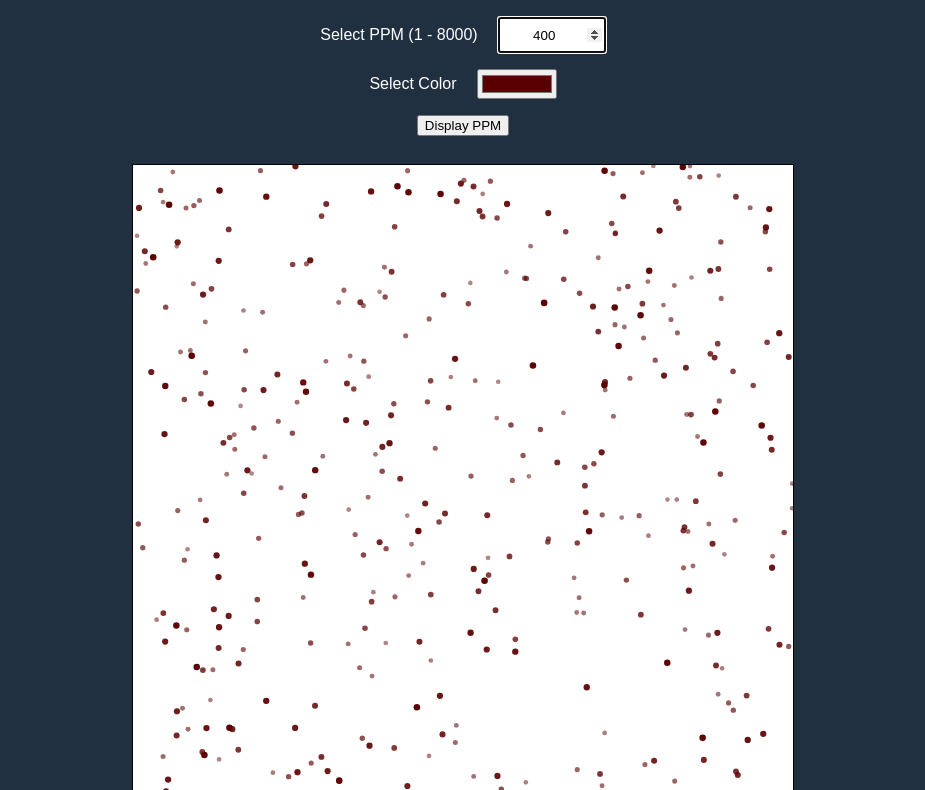
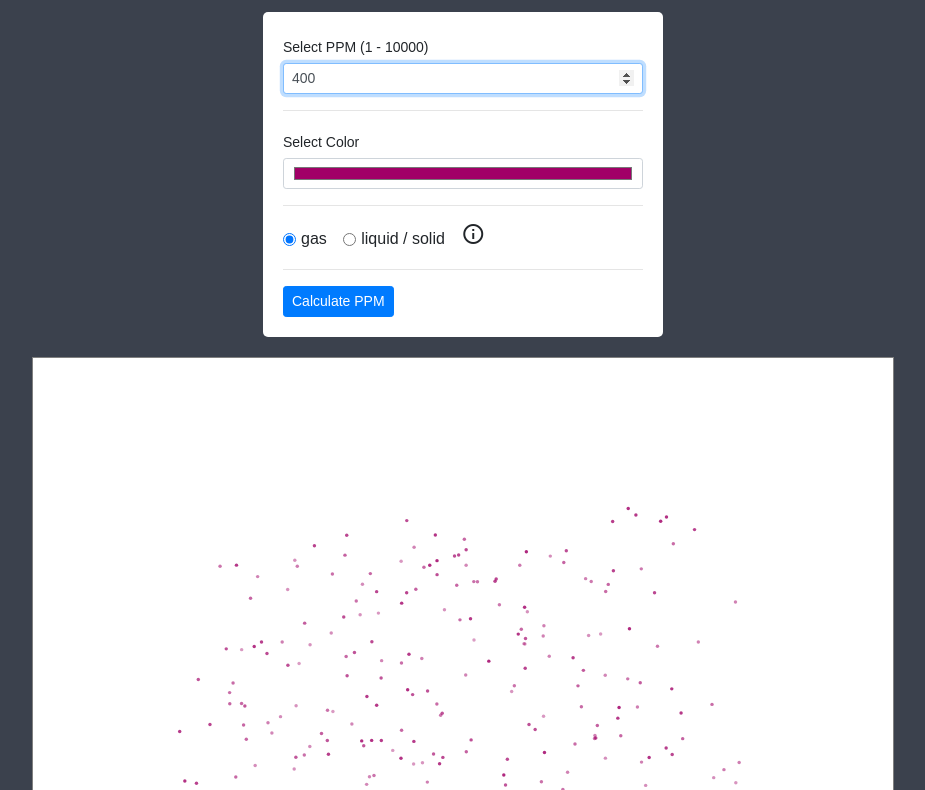
Before and after one commit to MStonehouse/ppm-data-visualization, a plain HTML site: page index.html in a window 1280 px wide. Shown: the part 84-874 px from the top of the page, without its empty margins (177-1102 px from the left). Drawn offline with nearby package versions, Linux system fonts and the light colour scheme.

Commit message:
Complete rework to add 3D visualization

```diff
--- a/index.html
+++ b/index.html
@@ -4,12 +4,20 @@
 <head>
   <meta charset="utf-8">
   <meta name="viewport" content="width=device-width, initial-scale=1">
-    <meta name="robots" content="noindex, noarchive, nosnippet, follow">
+
+  <!-- bootstrap styling -->
+  <link rel="stylesheet" href="https://stackpath.bootstrapcdn.com/bootstrap/4.5.0/css/bootstrap.min.css" integrity="sha384-9aIt2nRpC12Uk9gS9baDl411NQApFmC26EwAOH8WgZl5MYYxFfc+NcPb1dKGj7Sk" crossorigin="anonymous">
+
+
+  <!-- google icons -->
+  <link href="https://fonts.googleapis.com/icon?family=Material+Icons" rel="stylesheet">
+
   <title>PPM Visualization</title>
+
   <style>
-
-        html, body {
-            background-color: #203040;
+    html,
+    body {
+      background-color: #3b414d;
       font-family: Arial;
       width: 100%;
       margin: 0;
@@ -18,7 +26,7 @@
 
     h1 {
       font-size: 38px;
-            color: #FFA500;
+      color: #fff;
       margin: 25px 0 25px 0;
     }
 
@@ -31,46 +39,33 @@
 
     canvas {
       background-color: #FFFFFF;
-            border: 1px solid black;
-            margin-top: 20px;
-            margin-bottom: 20px;
+      border: 1px solid grey;
+      margin: 0 auto 2.5vw auto;
     }
 
     #container {
-            max-width: 700px;
       margin: 0 auto;
       text-align: center;
       overflow: auto;
-        }
-
-        .input-labels {
-          color: #FFFFFF;
     }
 
     #range-value {
       color: #FFFFFF
     }
 
-        #number-of-dots {
-          text-align: center;
-          height: 30px;
-          width: 100px;
+    #input-container {
+      width: 90vw;
+      max-width: 400px;
+      background-color: #ffffff;
+      padding: 20px;
+      margin: 0 auto 20px auto;
+      border-radius: 5px;
+      text-align: left;
     }
 
-        #ppm-color {
-          height: 30px;
-          width: 80px;
-        }
-
-        .selector-div {
-          display: flex;
-          align-items: center;
-          justify-content: center;
-        }
-
-        .selector-element {
-          display: inline-block;
-          padding: 8px 10px;
+    .info-icon:hover {
+      color: #007bff;
+      cursor: pointer;
     }
 
     @media only screen and (max-width: 500px) {
@@ -78,118 +73,168 @@
         font-size: 34px;
       }
     }
-
   </style>
 </head>
 
-<body onload="calculatePPM()" onresize="calculatePPM()">
+<body onresize="windowResize()">
   <div id="container">
     <h1>PPM Visualization</h1>
 
-        <div class="selector-div">
-          <div class="selector-element">
-            <label for="number-of-dots" class="input-labels">Select PPM (1 - 8000)</label>
-          </div>
-          <div class="selector-element">
-            <input type="number" id="number-of-dots" name="number-of-dots" min="1" max="8000" value="400" autofocus>
-          </div>
+    <div id="input-container">
+      <div class="form-group">
+        <label class="col-form-label col-form-label-sm" for="number-of-dots">Select PPM (1 - 10000)</label>
+        <input class="form-control form-control-sm" type="number" id="number-of-dots" name="number-of-dots" min="1" max="10000" value="400" autofocus>
       </div>
 
-        <div class="selector-div">
-          <div class="selector-element">
-            <label for="ppm-color" class="input-labels">Select Color</label>
-          </div>
-          <div class="selector-element">
-            <input type="color" id="ppm-color" name="ppm-color" value="#5B0000">
-          </div>
+      <hr>
+
+      <div class="form-group">
+        <label class="col-form-label col-form-label-sm" for="ppm-color">Select Color</label>
+        <input class="form-control form-control-sm" type="color" id="ppm-color" name="ppm-color" value="#a10067">
       </div>
 
+      <hr>
 
-        <div class="selector-div">
-          <div class="selector-element">
-            <button type="button" id="runPPM">Display PPM</button>
+      <div class="form-group">
+
+        <div class="form-check form-check-inline">
+          <input class="form-check-input" type="radio" id="gas" name="statetype" value="300" checked>
+          <label for="gas" class="form-check-label">gas</label>
         </div>
+
+        <div class="form-check form-check-inline">
+          <input class="form-check-input" type="radio" id="liquid-solid>" name="statetype" value="100">
+          <label for="liquid-solid" class="form-check-label">liquid &#x2f; solid</label>
+        </div>
+
+        <div class="form-check form-check-inline">
+          <i class="material-icons info-icon" onclick="alert('')">info_outline</i>
+        </div>
+
+      </div>
+
+      <hr>
+
+      <div>
+        <button type="button" class="btn btn-primary btn-sm" id="runPPM">Calculate PPM</button>
+      </div>
+
     </div>
 
     <canvas id="canvas"></canvas>
 
-        <p>About PPM Visualization: The display area is based on a 100 particle
-          width X 100 particle height X 100 particle depth to give a total volume
-          of 1 million particles.</p>
 
-        <br><br><br><br>
   </div>
 
   <script>
+    var canvas = document.getElementById('canvas');
+    var ctx = canvas.getContext('2d');
+    ctx.canvas.width = window.innerWidth > 900 ? 860 : window.innerWidth * .9;
+    ctx.canvas.height = window.innerWidth > 900 ? 860 : window.innerWidth * .9; // set height same as width for simplicity
+    var width = canvas.width;
+    var height = canvas.height;
+    var xCenter = width / 2; // X center position for rotation calculation
+    var zCenter = width / 2; // Z center position for rotation calculation
+    var blockWidth = width * .6; // set volume(block) width as a percentage of canvas width
+    var blockHeight = height * .6; // set volume(block) height as a percentage of canvas height
+    var dots; // array to hold all dots
+    var frame; // contains the animation frame
+    var rotationSpeed = 0.01; // value is in radians
+    var numberOfDots = Number(document.getElementById('number-of-dots').value); // get initial number of dots
+    var particleColor = document.getElementById('ppm-color').value; // get initial particle color
+    var stateType = document.querySelector('input[name="statetype"]:checked').value; // get initial radio button selection for gas or solid/liquid
+    var maxRange = Number(document.getElementById('number-of-dots').max); // get max number of particles
 
 
-        // if enter key pressed run "calculatePPM" function
-        let onEnter = document.getElementById('number-of-dots');
-        onEnter.addEventListener('keyup', function(event) {
-          if (event.keyCode === 13) {
-            event.preventDefault();
-            document.getElementById('runPPM').click();
+    class Particle {
+      constructor() {
+        this.x = (Math.random() * blockWidth) + ((width - blockWidth) / 2);
+        this.y = (Math.random() * blockHeight) + ((height - blockHeight) / 2);
+        this.z = (Math.random() * blockWidth) + ((width - blockWidth) / 2); // set z depth same as width
+        this.yAdjusted; // to hold y position based on depth perspective
       }
-        });
+      rotate() {
+        let tempX = ((this.x - xCenter) * Math.cos(rotationSpeed)) - ((this.z - zCenter) * Math.sin(rotationSpeed));
+        let tempZ = ((this.z - zCenter) * Math.cos(rotationSpeed)) + ((this.x - xCenter) * Math.sin(rotationSpeed));
+        this.x = tempX + xCenter;
+        this.z = tempZ + zCenter;
 
-        window.addEventListener("orientationchange", function() {
-          calculatePPM();
-        });
-
-        function calculatePPM() {
-          let canvas = document.getElementById('canvas');
-          let ctx = canvas.getContext('2d');
-          ctx.canvas.width = window.innerWidth > 700 ? 660 : window.innerWidth * .95;
-          ctx.canvas.height = window.innerWidth > 700 ? 660 : window.innerWidth * .95;
-          let width = canvas.width;
-          let height = canvas.height;
-          let dots = [];
-          let numberOfDots = document.getElementById('number-of-dots').value;
-          let dotColor = document.getElementById('ppm-color').value;
-          let maxRange = document.getElementById('number-of-dots').max;
-          let minRange = document.getElementById('number-of-dots').min;
-
-          // class for creating each individual dot
-          class Dot {
-            constructor() {
-              this.x = Math.random() * width;
-              this.y = Math.random() * height;
-              this.z = Math.random() * width;
-              this.radius = width > 400 ? ((width / 100) / 2) - (this.z / width) : (width / 100) / 2;
+        let perspectiveRatio = ((zCenter - this.y) / (blockHeight / 2)); // gives a number between -1 and 1 to represent how far from Y center particle is
+        let zRatio = (this.z - (width / 2)) / (blockWidth / 2); // gives a number from -1 to 1 to represent particle depth
+        let magnitude = 30; // multiplier to apply to perspectiveRatio and zRatio
+        this.yAdjusted = this.y + (perspectiveRatio * zRatio * magnitude);
       }
-
       draw() {
-              ctx.globalAlpha = Math.abs(1 - (this.z / 1.9) / width);
+        let particleWidth = blockWidth / stateType; // 100 = solid-liquid, 300 = gas
+        ctx.globalAlpha = Math.abs(1 - ((this.z / width) / 1.3));
         ctx.beginPath();
-              ctx.arc(this.x, this.y, this.radius, 0, 360);
-              ctx.fillStyle = dotColor;
+        ctx.arc(this.x, this.yAdjusted, particleWidth, 0, 360);
+        ctx.fillStyle = particleColor;
         ctx.fill();
         ctx.closePath();
       }
     }
 
-          if (numberOfDots >= minRange && numberOfDots <= maxRange) {
-            // add all the dots to the dots array
+
+    // make requisite number of dots
+    function makeDots() {
+      numberOfDots = document.getElementById('number-of-dots').value; // get current number of dots
+      particleColor = document.getElementById('ppm-color').value; // get current color
+      stateType = document.querySelector('input[name="statetype"]:checked').value; // get if gas or solid/liquid
+
+      if (numberOfDots <= maxRange && numberOfDots >= 1) { // if numberOfDots is in range
+        dots = []; // erase existing dots
+
         for (let i = 0; i < numberOfDots; i++) {
-              dots.push(new Dot());
-            }
-
-            // clear all previous drawing from the canvas
-            ctx.clearRect(0, 0, width, height);
-
-            // Loop through the dots array and draw every dot
-            for (var i = 0; i < dots.length; i++) {
-              dots[i].draw();
-            }
-          } else { // if number of dots outside of range send an alert to the user
-            alert('PPM out of range. Set range between 1 & ' + maxRange);
+          dots.push(new Particle())
         }
       }
 
-        // when 'Display PPM' button is clicked run calculatePPM function
+    }
+
+
+    // on window resize reset canvas width and height and recalculate all relevant sizes
+    function windowResize() {
+      ctx.canvas.width = window.innerWidth > 900 ? 860 : window.innerWidth * .95;
+      ctx.canvas.height = window.innerWidth > 900 ? 860 : window.innerWidth * .95; // set height same as width for simplicity
+      width = canvas.width;
+      height = canvas.height;
+      xCenter = width / 2; // X center position for rotation calculation
+      zCenter = height / 2; // Y center position for rotation calculation
+      blockWidth = width * .6; // set volume(block) width as a percentage of canvas width
+      blockHeight = height * .6;
+      window.cancelAnimationFrame(frame); // cancel current animation frame
+      makeDots();
+      window.requestAnimationFrame(calculatePPM);
+    }
+
+
+
+    // draw all the dots to the canvas
+    function calculatePPM() {
+      ctx.clearRect(0, 0, width, height);
+
+      for (let j = 0; j < dots.length; j++) {
+        dots[j].rotate();
+        dots[j].draw();
+      }
+
+      frame = window.requestAnimationFrame(calculatePPM)
+    }
+
+
+
+    // when 'Calculate PPM' button is clicked run calculatePPM function
     document.getElementById("runPPM").onclick = function() {
-            calculatePPM();
+      window.cancelAnimationFrame(frame); // cancel current animation frame
+      makeDots(); // make a new set of dots based on new user settings
+      window.requestAnimationFrame(calculatePPM); // request new animation frame and run it
     }
+
+
+    // run initial program
+    makeDots();
+    window.requestAnimationFrame(calculatePPM);
 
   </script>
 </body>
```
Lines whose indentation alone changed are shown as unchanged.
